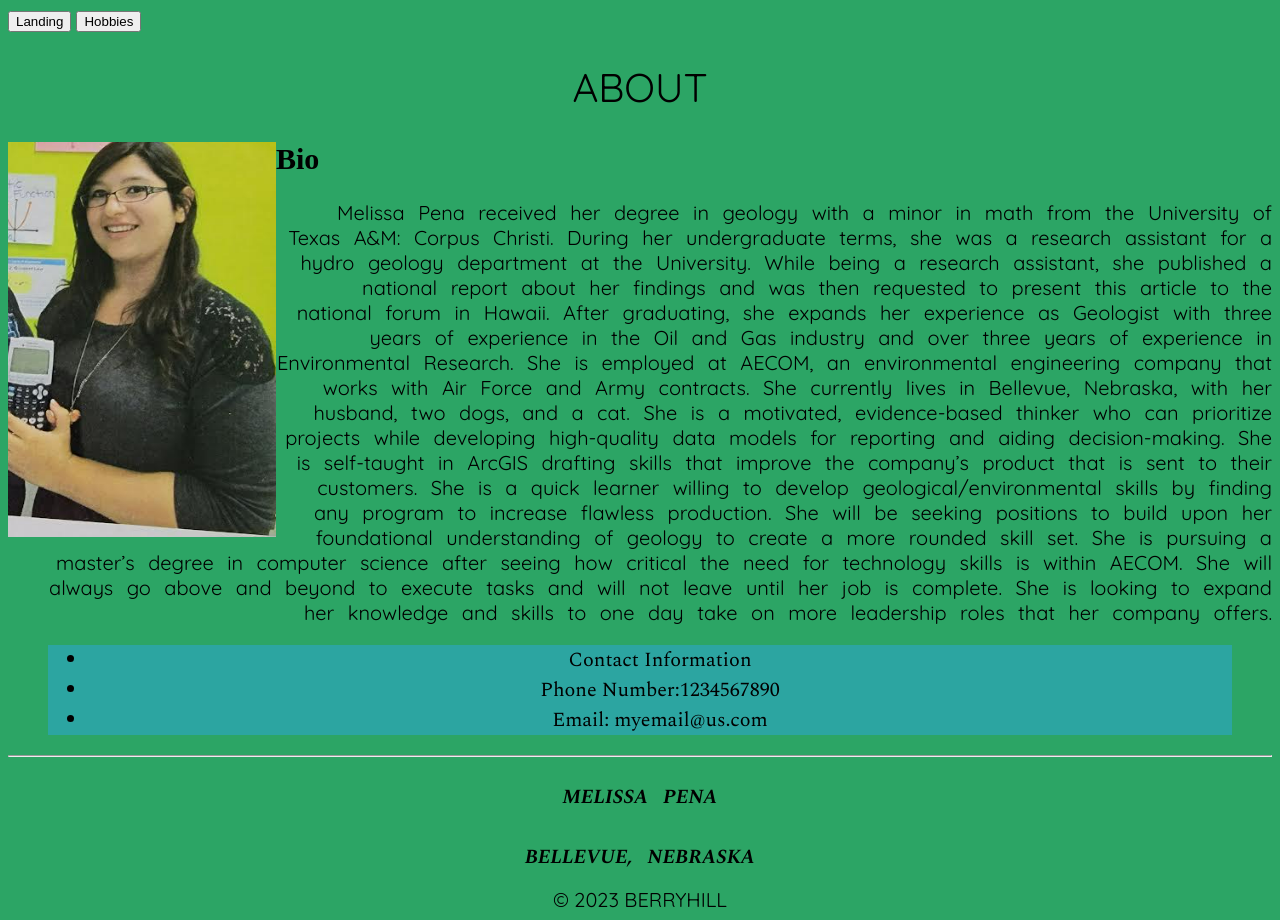
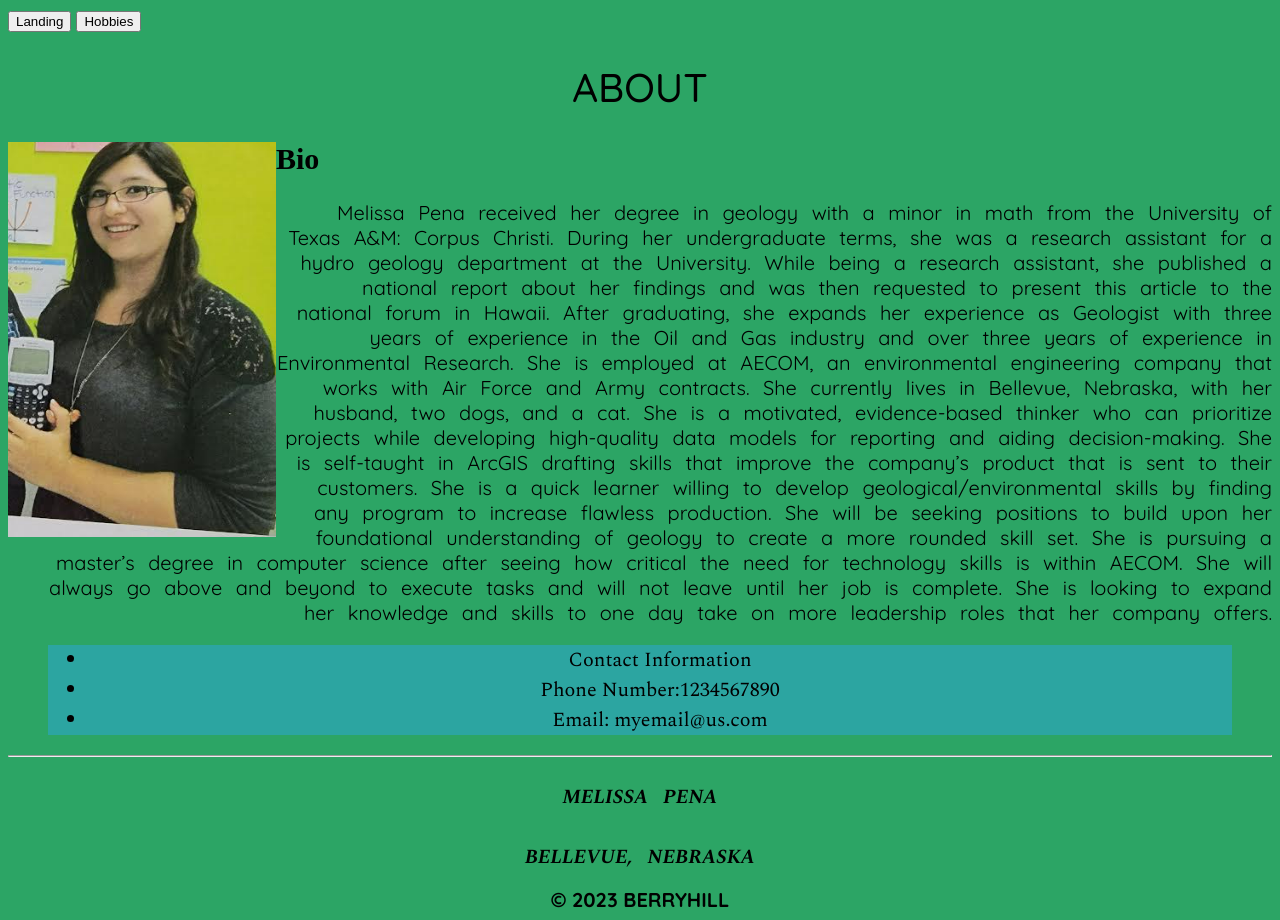
Before and after one commit to nberryh/BioSite, a plain HTML site: page About.html in a window 1280 px wide. Drawn offline with nearby package versions, Linux system fonts and the light colour scheme.

Commit message:
Update About.css

```diff
--- a/About.css
+++ b/About.css
@@ -3,7 +3,7 @@ html, body  {
 }
 h1 {
     font-family: 'Quicksand', sans-serif, "Times New Roman", 'Spectral', serif;
-    font-weight: 400;
+    font-weight: 500;
     text-align: center;
     text-transform: uppercase;
     vertical-align: text-top;
@@ -27,7 +27,7 @@ p {
 }
 ul {
     font-family: 'Spectral', serif;
-    font-weight: 400;
+    font-weight: 500;
     background-color: #2ca5a1;
     text-align: center;
     vertical-align: center;
@@ -44,7 +44,7 @@ address  {
 }
 footer {
     font-family: 'Quicksand', sans-serif, "Times New Roman", 'Spectral', serif;
-    font-weight: 400;
+    font-weight: 700;
     text-align: center;
     text-transform: uppercase;
 }
```
